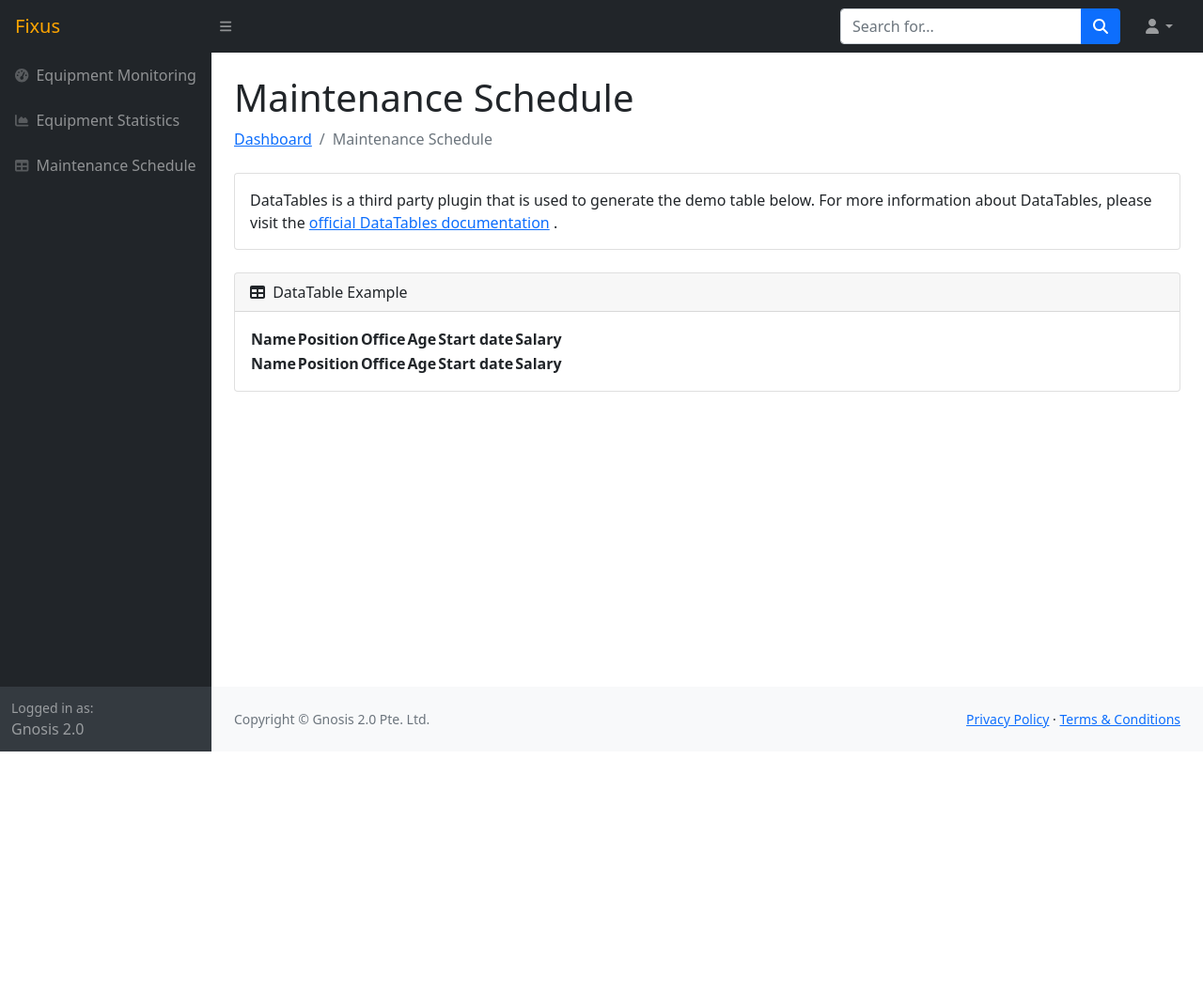
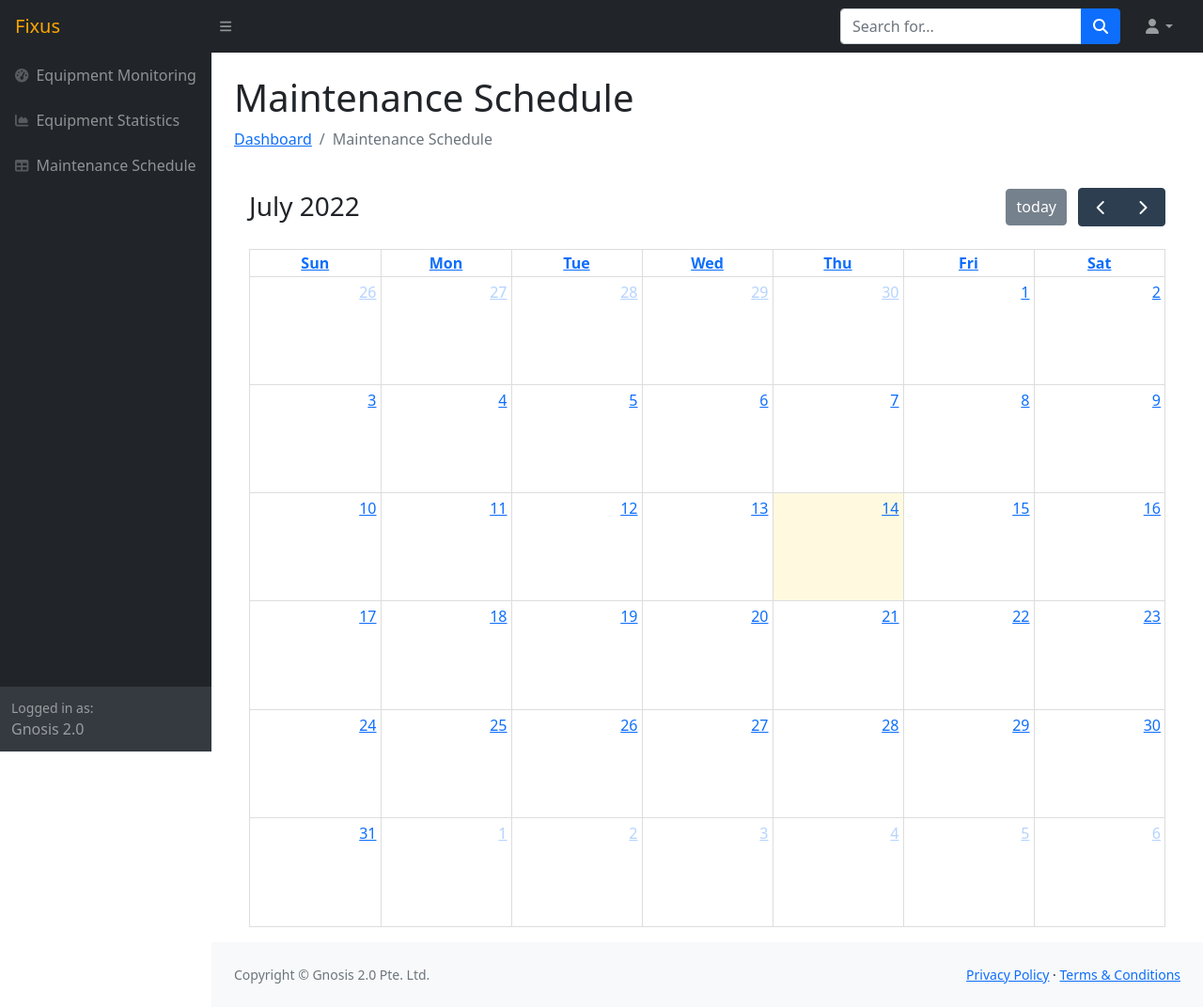
Before and after one commit to zyadzarin/Fixus, a Flask app: page /MaintenanceSchedule in a window 1280 px wide. Shown: the whole page at 94% size. Before the commit the page ends 800 px from the top, so only its background shows below. Run offline with Flask 2, Linux system fonts and the light colour scheme; lists and menus that the app fills with data are empty; parts of the project's set-up code (start-up, migrations or seed data) failed here and were passed over; some libraries are stand-ins or nearby versions.

Commit message:
Added basic calander, waiting for date from AWS ML

```diff
--- a/templates/MaintenanceSchedule.html
+++ b/templates/MaintenanceSchedule.html
@@ -1,8 +1,21 @@
 {% extends 'base.html' %}
 
 {% block head %}
-
-{% endblock %}
+<head>
+    <script type='text/javascript' src='jquery.js'></script>
+    <link href='https://cdn.jsdelivr.net/npm/fullcalendar@5.11.0/main.min.css' rel='stylesheet' />
+    <script src='https://cdn.jsdelivr.net/npm/fullcalendar@5.11.0/main.min.js'></script>
+    <script>
+        document.addEventListener('DOMContentLoaded', function() {
+            var calendarEl = document.getElementById('calendar');
+            var calendar = new FullCalendar.Calendar(calendarEl, {
+            initialView: 'dayGridMonth',
+            });
+            calendar.render();
+        });
+        </script>
+</head>
+{% endblock head %}
 
 {% block body %}
 <main>
@@ -12,7 +25,12 @@
             <li class="breadcrumb-item"><a href="index.html">Dashboard</a></li>
             <li class="breadcrumb-item active">Maintenance Schedule</li>
         </ol>
-        <div class="card mb-4">
+
+        <div class="container p-3">
+            <div id='calendar'></div>
+        </div>
+
+        <!-- <div class="card mb-4">
             <div class="card-body">
                 DataTables is a third party plugin that is used to generate the demo table below. For more information about DataTables, please visit the
                 <a target="_blank" href="https://datatables.net/">official DataTables documentation</a>
@@ -53,7 +71,7 @@
                     </tbody>
                 </table>
             </div>
-        </div>
+        </div> -->
     </div>
 </main>
 {% endblock body%}
```
Also changed, not shown: 1 other file.
